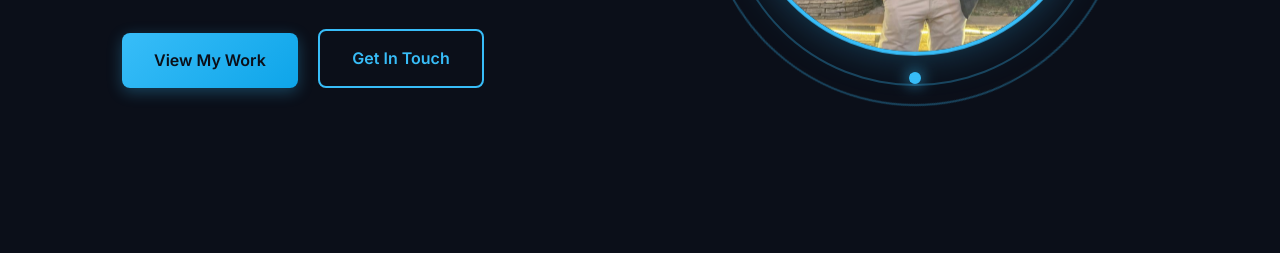
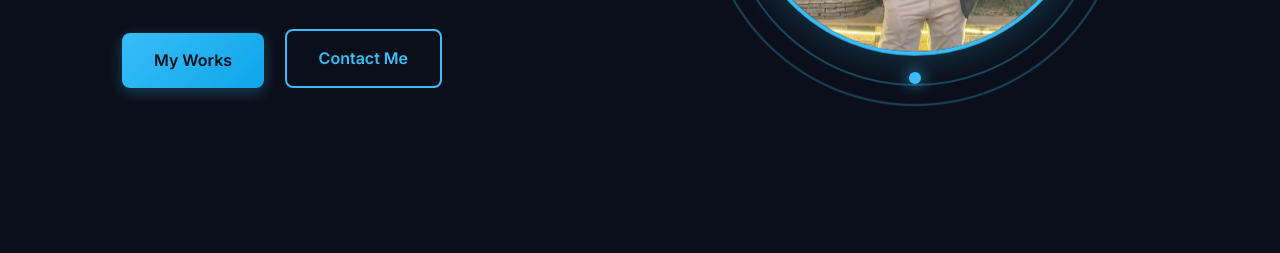
Before and after one commit to DiwanAdhikari/Diwan-Personal-Website, a plain HTML site: page Index.html in a window 1280 px wide. Shown: the part 544-797 px from the top of the page. Drawn offline with Linux system fonts and the light colour scheme.

Commit message:
Update Index.html
nav

```diff
--- a/Index.html
+++ b/Index.html
@@ -584,7 +584,7 @@
         </a>
     </div>
 </div>
-        <ul class="nav-links" style="margin-top: 50px; ;">
+        <ul class="nav-links" style="margin-top: 50px;">
             <li><a href="#about">About</a></li>
             <li><a href="#skills">Skills</a></li>
             <li><a href="#projects">Projects</a></li>
@@ -599,11 +599,12 @@
                 <h1>Hi, I'm <span class="accent">Diwan Adhikari</span></h1>
                 <p class="subtitle">Full Stack Developer & ASP.NET Expert</p>
                 <p class="hero-description">
-                    Experienced full stack developer specializing in ASP.NET Core, Web APIs, and clean architecture.
+                    Experienced full stack developer specializing in ASP.NET Core,
+                    Web APIs, and clean architecture.
                 </p>
                 <div class="hero-btns">
-                    <a href="#projects" class="btn primary">View My Work</a>
-                    <a href="#contact" class="btn secondary">Get In Touch</a>
+                    <a href="#projects" class="btn primary">My Works</a>
+                    <a href="#contact" class="btn secondary">Contact Me</a>
                 </div>
             </div>
             <div class="hero-image">
```
